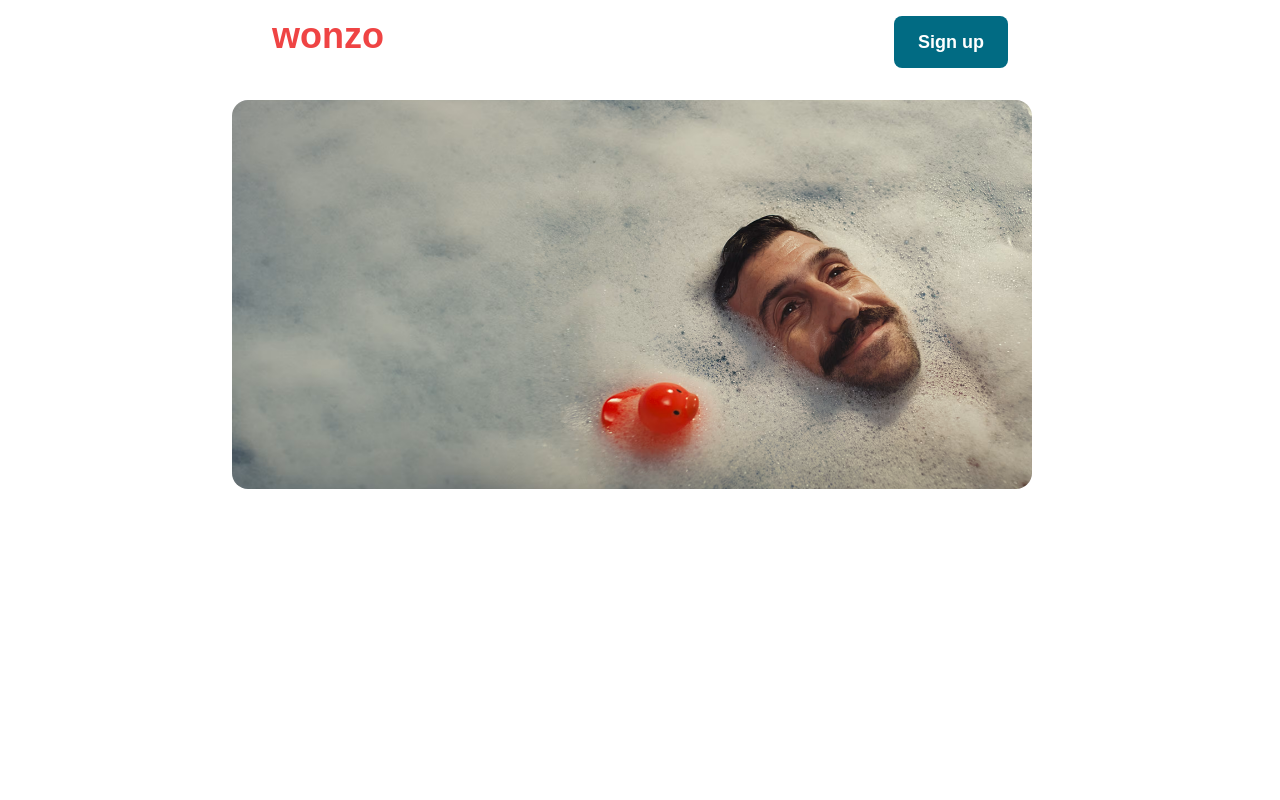
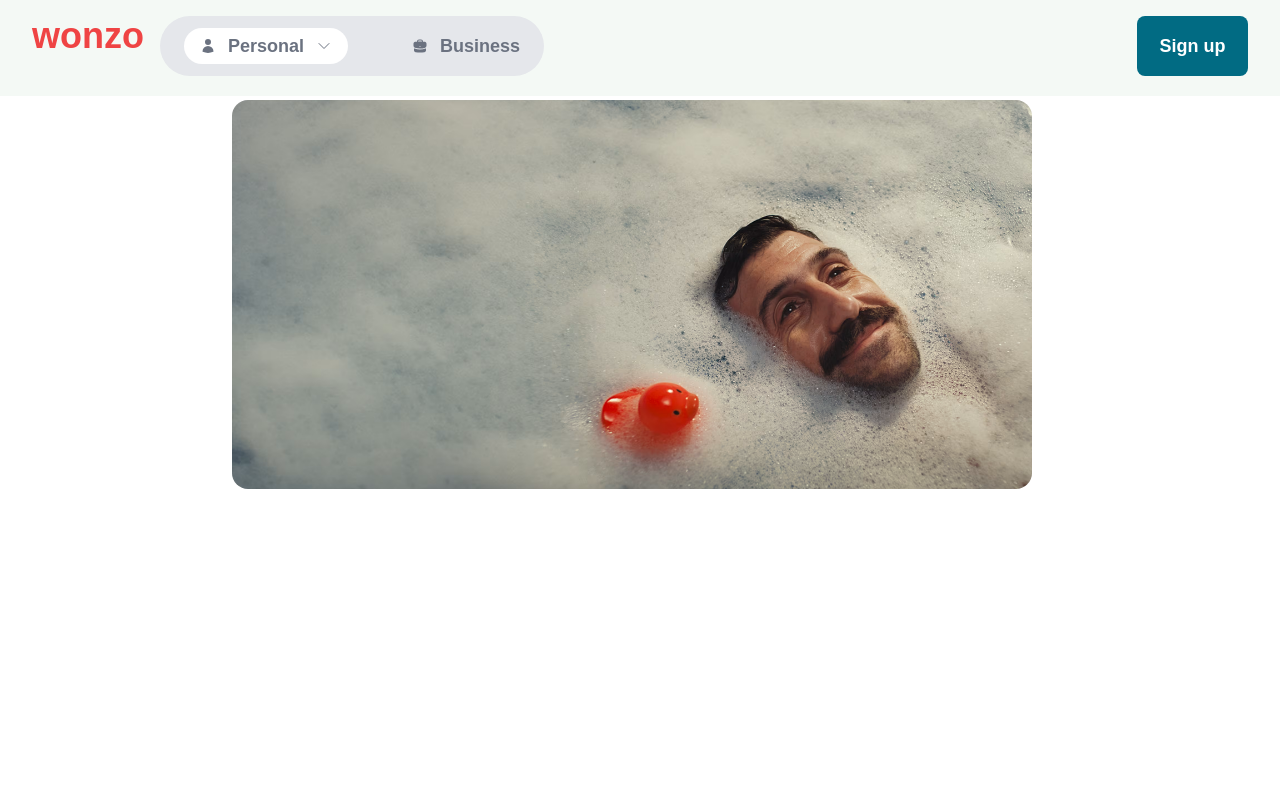
Before and after one commit to mamin11/monzo-ui-clone, a Next.js app: page / in a window 1280 px wide. Shown: the top 800 px of the page. Built offline with nearby package versions, Linux system fonts and the light colour scheme.

Commit message:
chore: add menu to navigation

```diff
--- a/src/components/navigation.jsx
+++ b/src/components/navigation.jsx
@@ -1,11 +1,15 @@
+import Menu from "./menu";
 
 export default function Navigation() {
     return (
-        <div className="w-full h-24 pt-4 pb-8 pl-[17rem] pr-[17rem]">
+        <div className="sticky top-0 bg-[#F2F8F3]/80 backdrop-filter backdrop-blur-sm max-w-[90rem] max-h-[700px] mx-auto h-24 pt-4 pb-8 pl-[2rem] pr-[2rem]">
             <div className="flex justify-between">
-                <div className="text-4xl text-red-500 font-bold">wonzo</div>
+                <div className="flex flex-row space-x-4">
+                    <div className="text-4xl text-red-500 font-bold">wonzo</div>
+                    <Menu />
+                </div>
                 <div className="flex space-x-4">
-                    <button className="text-lg text-white font-semibold bg-[#016B83] px-6 py-3 rounded-lg">Sign up</button>
+                    <button className="text-lg text-white font-semibold bg-[#016B83] pl-[1.4rem] pr-[1.4rem] py-3 rounded-lg">Sign up</button>
                 </div>
             </div>
         </div>
```
